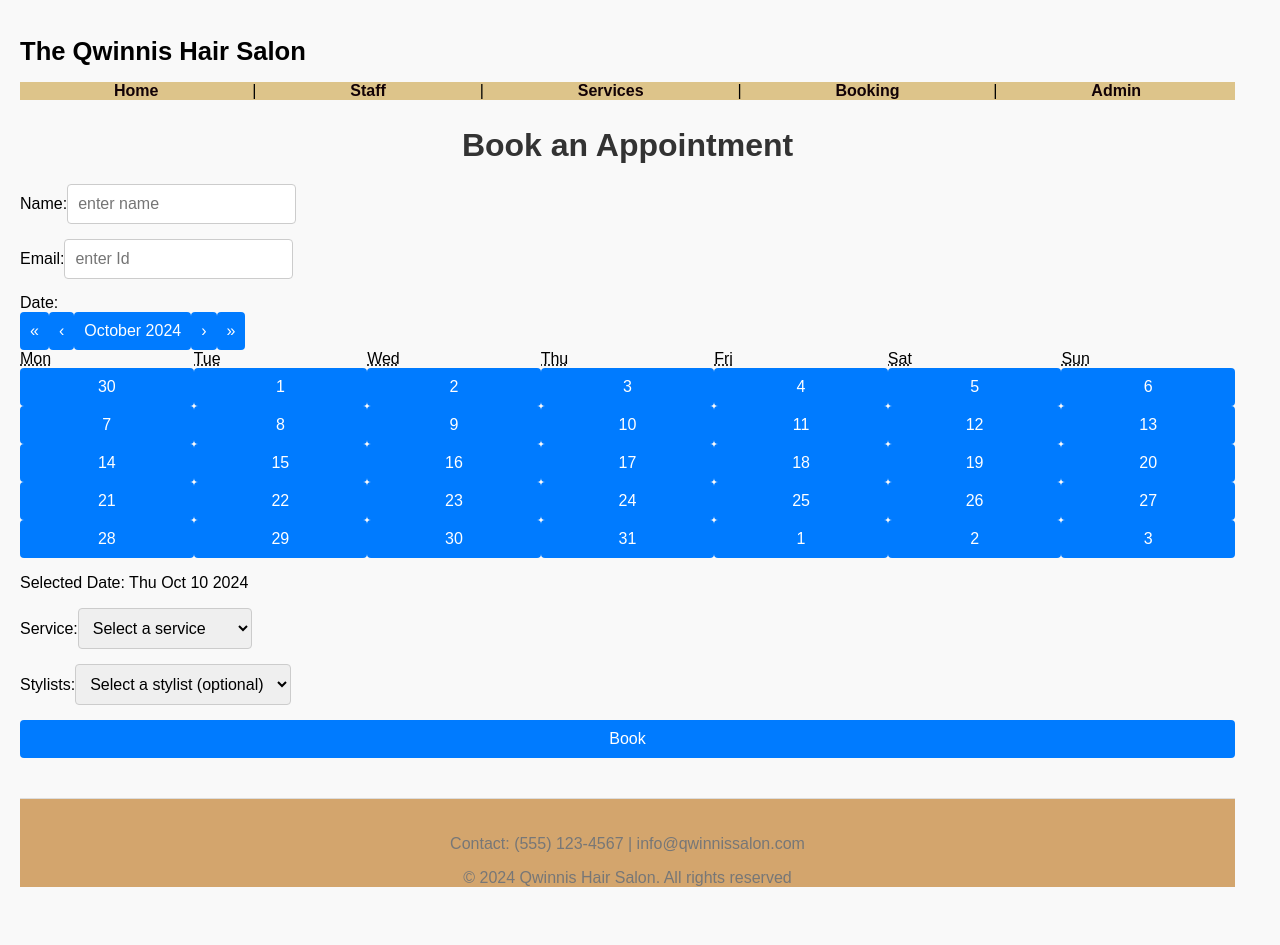
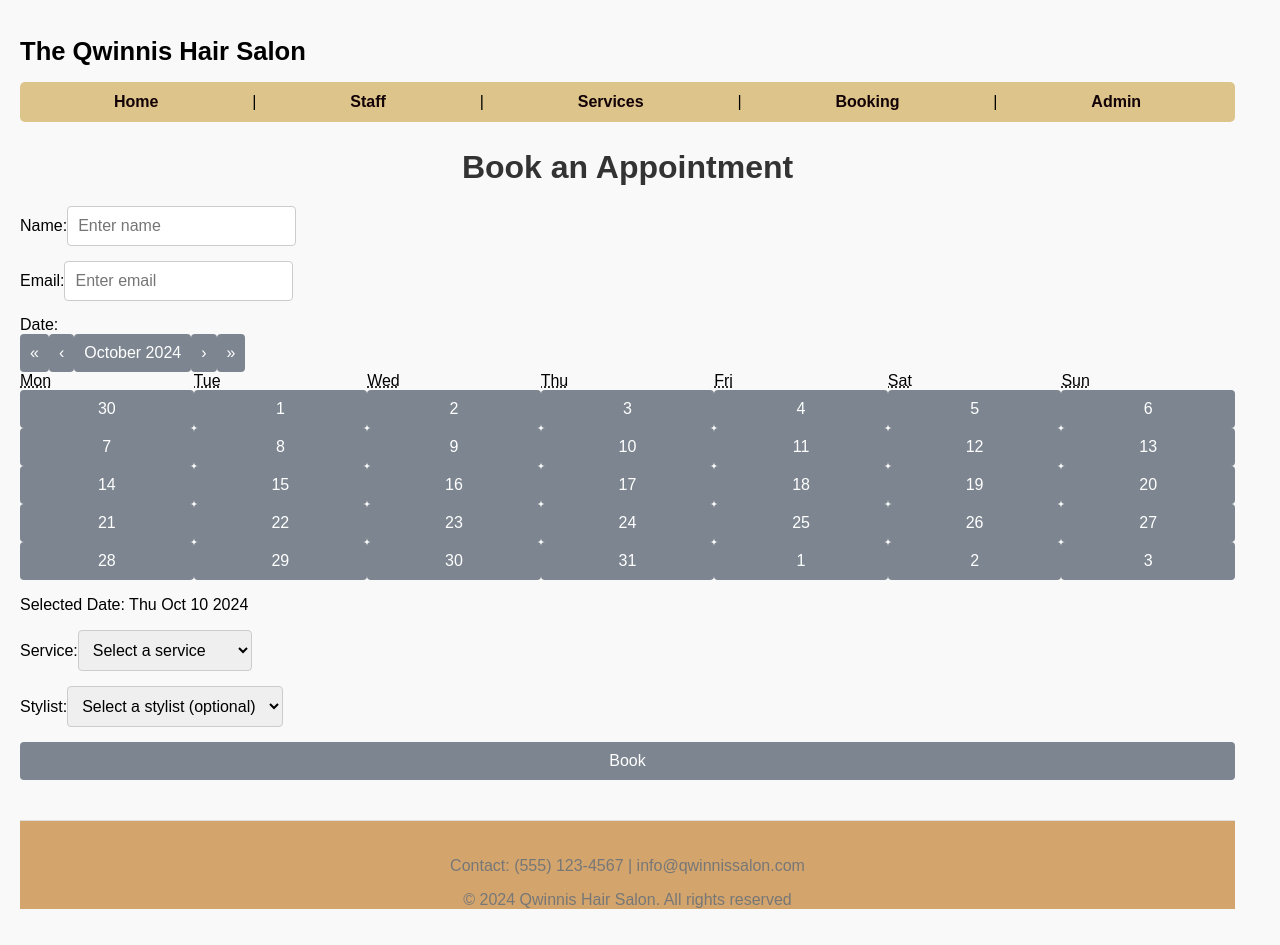
Before and after one commit to Kemboijames7/salon-website, a React (Vite) app in the folder client/: page /Booking in a window 1280 px wide. Before the commit the page ends 923 px from the top, so only its background shows below. Built offline with nearby package versions, Linux system fonts and the light colour scheme.

Commit message:
Added booking styles

```diff
--- a/client/src/index.css
+++ b/client/src/index.css
@@ -72,13 +72,23 @@ list-style: none;
 background-color: rgb(221, 196, 138);
 font-weight: 400;
 display:flex;
+align-items: center;
 justify-content: space-evenly;
+height: 40px;
+border-radius: 5px;
 }
 
 nav a {
   color: rgb(18, 2, 6);
   font-weight: bold;
 
+}
+
+nav a:hover{
+  background-color: rgb(178, 170, 119);
+  border-radius: 6px;
+  padding: 5px;
+  transition: 1s;
 }
 
 footer {
--- a/client/src/pages/booking/Booking.jsx
+++ b/client/src/pages/booking/Booking.jsx
@@ -61,71 +61,86 @@ const sendAvailableTimes = async (email) => {
 
 
 return (
-    <div>
-
-      <h2> Book an Appointment </h2>
-      <form onSubmit={handleSubmit}>
-        <div>
+  <div className={styles.bookingContainer}>
+  <h2 className={styles.heading}>Book an Appointment</h2>
+  <form onSubmit={handleSubmit} className={styles.form}>
+    {/* Name input */}
+    <div className={styles.formGroup}>
       <label htmlFor="name">Name:</label>
-        <input type="text"
-         id='name'
-          placeholder='enter name'
+      <input
+        type="text"
+        id="name"
+        placeholder="Enter name"
         value={name}
         onChange={(e) => setName(e.target.value)}
         required
       />
     </div>
-        <div>
+
+    {/* Email input */}
+    <div className={styles.formGroup}>
       <label htmlFor="email">Email:</label>
-        <input type="text"
-         id='email'
-          placeholder='enter Id'
+      <input
+        type="text"
+        id="email"
+        placeholder="Enter email"
         value={email}
         onChange={(e) => setEmail(e.target.value)}
         required
       />
     </div>
-        <div>
-        {/*Calender comp goes here */}
-        <label >Date:</label>
-        <Calendar
-            onChange={setDate}
-            value={date}
-            required
-        />
 
-        <p>Selected Date: {date.toDateString()}</p>
+    {/* Calendar input */}
+    <div className={styles.formGroup}>
+      <label>Date:</label>
+      <Calendar onChange={setDate} value={date} required />
+      <p className={styles.selectedDate}>Selected Date: {date.toDateString()}</p>
     </div>
-        <div>
+
+    {/* Service selection */}
+    <div className={styles.formGroup}>
       <label htmlFor="service">Service:</label>
       <select
-       id='service'
+        id="service"
         value={service}
         onChange={(e) => setService(e.target.value)}
         required
       >
-            <option value=""disabled >Select a service </option>
+        <option value="" disabled>
+          Select a service
+        </option>
         {services.map((service, index) => (
           <option key={index} value={service}>
-                {service}</option>
+            {service}
+          </option>
         ))}
       </select>
     </div>
-        <div>
-        <label htmlFor="stylist">Stylists:</label>
+
+    {/* Stylist selection */}
+    <div className={styles.formGroup}>
+      <label htmlFor="stylist">Stylist:</label>
       <select
-        id='stylist'
+        id="stylist"
         value={stylist}
         onChange={(e) => setStylist(e.target.value)}
         required
       >
-        <option value=""disabled >Select a stylist (optional) </option>
+        <option value="" disabled>
+          Select a stylist (optional)
+        </option>
         {stylists.map((stylist, index) => (
-             <option key={index} value={stylist }>{stylist }</option>
+          <option key={index} value={stylist}>
+            {stylist}
+          </option>
         ))}
       </select>
     </div>
-        <button type='submit' >Book</button>
+
+    {/* Submit button */}
+    <button type="submit" className={styles.submitButton}>
+      Book
+    </button>
   </form>
 </div>
 )}
--- a/client/src/pages/booking/booking.module.css
+++ b/client/src/pages/booking/booking.module.css
@@ -40,7 +40,7 @@ select {
 
 input[type="text"]:focus,
 select:focus {
-    border-color: #007BFF; /* Change border color on focus */
+    border-color: #c1d247; /* Change border color on focus */
 }
 
 /* Calendar Styles */
@@ -51,7 +51,7 @@ select:focus {
 /* Button Styles */
 button {
     padding: 10px;
-    background-color: #007BFF; /* Bootstrap primary color */
+    background-color: #7d8690; /* Bootstrap primary color */
     color: white;
     border: none;
     border-radius: 4px;
```
Lines whose indentation alone changed are shown as unchanged.
